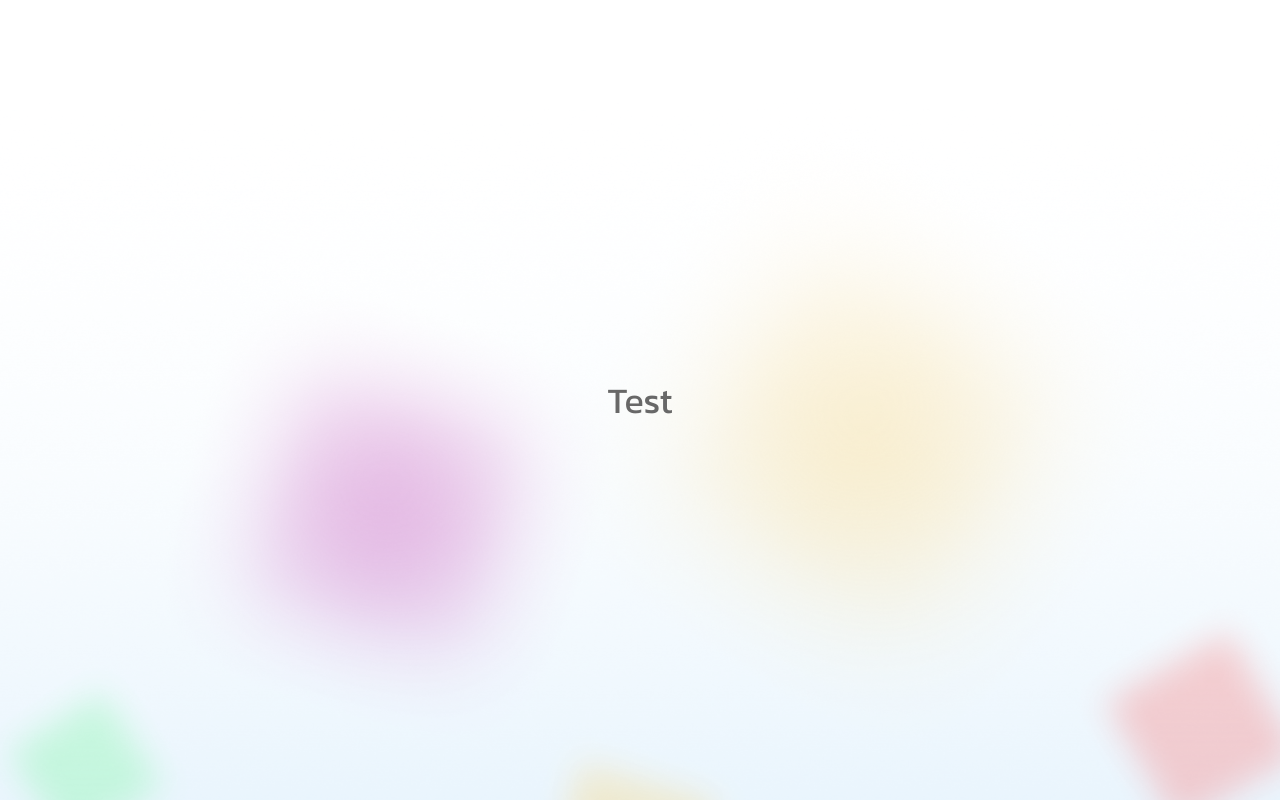
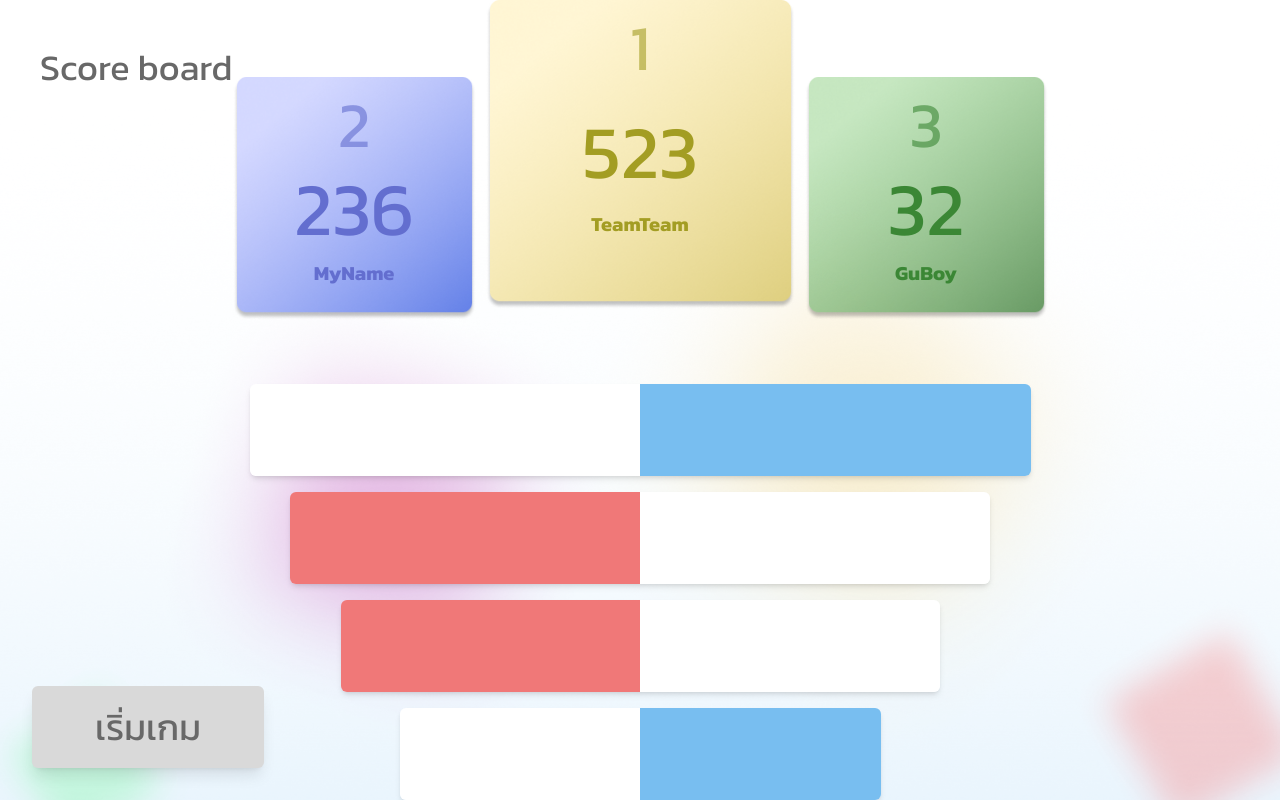
Before and after one commit to I-AM-TEAM/martial-box, a Next.js app in the folder web/: page / in a window 1280 px wide. Built offline with nearby package versions, Linux system fonts and the light colour scheme.

Commit message:
feat: implement main page

```diff
--- a/web/app/globals.css
+++ b/web/app/globals.css
@@ -15,3 +15,85 @@ body {
   background-repeat: no-repeat;
   background-size: cover;
 }
+
+
+
+.scoreboard-items-group #score-item:nth-child(1) {
+  width: 781px;
+}
+
+.scoreboard-items-group #score-item:nth-child(2) {
+  width: 700px;
+}
+
+.scoreboard-items-group #score-item:nth-child(3) {
+  width: 599px;
+}
+
+.scoreboard-items-group #score-item:nth-child(4) {
+  width: 481px;
+}
+
+.scoreboard-items-group #score-item:nth-child(n+5) {
+  display: none;
+}
+
+.top-score {
+  display: flex;
+  height: 380px;
+  gap: 10px;
+}
+.top-score :nth-child(odd) {
+  align-self: flex-end;
+}
+
+.top-score .top-1st {
+  background-image: url('../public/images/1st-bg.png');
+  background-repeat: no-repeat;
+  background-size: cover;
+  width: 309px;
+  height: 309px;
+
+  display: flex;
+  flex-direction: column;
+  padding: 0px 0px 16px 0px
+}
+
+.top-score .top-2nd {
+  background-image: url('../public/images/2nd-bg.png');
+  background-repeat: no-repeat;
+  background-size: cover;
+  width: 243px;
+  height: 243px;
+
+  display: flex;
+  flex-direction: column;
+  padding: 0px 0px 16px 0px
+}
+
+.top-score .top-3rd {
+  background-image: url('../public/images/3rd-bg.png');
+  background-repeat: no-repeat;
+  background-size: cover;
+  width: 243px;
+  height: 243px;
+
+  display: flex;
+  flex-direction: column;
+  padding: 0px 0px 16px 0px
+}
+
+.top-score .top-1st * {
+  align-self: center;
+  color: #A39D23;
+}
+
+.top-score .top-2nd * {
+  align-self: center;
+  color: #636ECF;
+}
+
+.top-score .top-3rd * {
+  align-self: center;
+  color: #3B8735;
+}
--- a/web/app/page.module.css
+++ /dev/null
@@ -1,271 +0,0 @@
-.main {
-  display: flex;
-  flex-direction: column;
-  justify-content: space-between;
-  align-items: center;
-  padding: 6rem;
-  min-height: 100vh;
-}
-
-.description {
-  display: inherit;
-  justify-content: inherit;
-  align-items: inherit;
-  font-size: 0.85rem;
-  max-width: var(--max-width);
-  width: 100%;
-  z-index: 2;
-  font-family: var(--font-mono);
-}
-
-.description a {
-  display: flex;
-  align-items: center;
-  justify-content: center;
-  gap: 0.5rem;
-}
-
-.description p {
-  position: relative;
-  margin: 0;
-  padding: 1rem;
-  background-color: rgba(var(--callout-rgb), 0.5);
-  border: 1px solid rgba(var(--callout-border-rgb), 0.3);
-  border-radius: var(--border-radius);
-}
-
-.code {
-  font-weight: 700;
-  font-family: var(--font-mono);
-}
-
-.grid {
-  display: grid;
-  grid-template-columns: repeat(3, minmax(33%, auto));
-  width: var(--max-width);
-  max-width: 100%;
-}
-
-.card {
-  padding: 1rem 1.2rem;
-  border-radius: var(--border-radius);
-  background: rgba(var(--card-rgb), 0);
-  border: 1px solid rgba(var(--card-border-rgb), 0);
-  transition: background 200ms, border 200ms;
-}
-
-.card span {
-  display: inline-block;
-  transition: transform 200ms;
-}
-
-.card h2 {
-  font-weight: 600;
-  margin-bottom: 0.7rem;
-}
-
-.card p {
-  margin: 0;
-  opacity: 0.6;
-  font-size: 0.9rem;
-  line-height: 1.5;
-  max-width: 34ch;
-}
-
-.center {
-  display: flex;
-  justify-content: center;
-  align-items: center;
-  position: relative;
-  padding: 4rem 0;
-}
-
-.center::before {
-  background: var(--secondary-glow);
-  border-radius: 50%;
-  width: 480px;
-  height: 360px;
-  margin-left: -400px;
-}
-
-.center::after {
-  background: var(--primary-glow);
-  width: 240px;
-  height: 180px;
-  z-index: -1;
-}
-
-.center::before,
-.center::after {
-  content: '';
-  left: 50%;
-  position: absolute;
-  filter: blur(45px);
-  transform: translateZ(0);
-}
-
-.logo,
-.thirteen {
-  position: relative;
-}
-
-.thirteen {
-  display: flex;
-  justify-content: center;
-  align-items: center;
-  width: 75px;
-  height: 75px;
-  padding: 25px 10px;
-  margin-left: 16px;
-  transform: translateZ(0);
-  border-radius: var(--border-radius);
-  overflow: hidden;
-  box-shadow: 0px 2px 8px -1px #0000001a;
-}
-
-.thirteen::before,
-.thirteen::after {
-  content: '';
-  position: absolute;
-  z-index: -1;
-}
-
-/* Conic Gradient Animation */
-.thirteen::before {
-  animation: 6s rotate linear infinite;
-  width: 200%;
-  height: 200%;
-  background: var(--tile-border);
-}
-
-/* Inner Square */
-.thirteen::after {
-  inset: 0;
-  padding: 1px;
-  border-radius: var(--border-radius);
-  background: linear-gradient(
-    to bottom right,
-    rgba(var(--tile-start-rgb), 1),
-    rgba(var(--tile-end-rgb), 1)
-  );
-  background-clip: content-box;
-}
-
-/* Enable hover only on non-touch devices */
-@media (hover: hover) and (pointer: fine) {
-  .card:hover {
-    background: rgba(var(--card-rgb), 0.1);
-    border: 1px solid rgba(var(--card-border-rgb), 0.15);
-  }
-
-  .card:hover span {
-    transform: translateX(4px);
-  }
-}
-
-@media (prefers-reduced-motion) {
-  .thirteen::before {
-    animation: none;
-  }
-
-  .card:hover span {
-    transform: none;
-  }
-}
-
-/* Mobile and Tablet */
-@media (max-width: 1023px) {
-  .content {
-    padding: 4rem;
-  }
-
-  .grid {
-    grid-template-columns: 1fr;
-    margin-bottom: 120px;
-    max-width: 320px;
-    text-align: center;
-  }
-
-  .card {
-    padding: 1rem 2.5rem;
-  }
-
-  .card h2 {
-    margin-bottom: 0.5rem;
-  }
-
-  .center {
-    padding: 8rem 0 6rem;
-  }
-
-  .center::before {
-    transform: none;
-    height: 300px;
-  }
-
-  .description {
-    font-size: 0.8rem;
-  }
-
-  .description a {
-    padding: 1rem;
-  }
-
-  .description p,
-  .description div {
-    display: flex;
-    justify-content: center;
-    position: fixed;
-    width: 100%;
-  }
-
-  .description p {
-    align-items: center;
-    inset: 0 0 auto;
-    padding: 2rem 1rem 1.4rem;
-    border-radius: 0;
-    border: none;
-    border-bottom: 1px solid rgba(var(--callout-border-rgb), 0.25);
-    background: linear-gradient(
-      to bottom,
-      rgba(var(--background-start-rgb), 1),
-      rgba(var(--callout-rgb), 0.5)
-    );
-    background-clip: padding-box;
-    backdrop-filter: blur(24px);
-  }
-
-  .description div {
-    align-items: flex-end;
-    pointer-events: none;
-    inset: auto 0 0;
-    padding: 2rem;
-    height: 200px;
-    background: linear-gradient(
-      to bottom,
-      transparent 0%,
-      rgb(var(--background-end-rgb)) 40%
-    );
-    z-index: 1;
-  }
-}
-
-@media (prefers-color-scheme: dark) {
-  .vercelLogo {
-    filter: invert(1);
-  }
-
-  .logo,
-  .thirteen img {
-    filter: invert(1) drop-shadow(0 0 0.3rem #ffffff70);
-  }
-}
-
-@keyframes rotate {
-  from {
-    transform: rotate(360deg);
-  }
-  to {
-    transform: rotate(0deg);
-  }
-}
--- a/web/app/page.tsx
+++ b/web/app/page.tsx
@@ -1,12 +1,23 @@
 'use client';
 
 import { useState } from 'react';
+import { Button } from '../components/Button';
 import { PreBattleForm } from '../components/PreBattleForm';
+import { ScoreBoardItemList } from '../components/ScoreBoardItemList';
+import { TopScore } from '../components/TopScore';
+
+enum GameLevel {
+  EASY,
+  MEDIUM,
+  HARD,
+}
 
 export default function Home() {
   const [open, setOpen] = useState(false);
   const [user1, setUser1] = useState('');
   const [user2, setUser2] = useState('');
+  const [showMenu, setShowMenu] = useState(false);
+  const [gameLevel, setGameLevel] = useState<GameLevel | null>();
 
   const onClose = () => {
     setOpen(false);
@@ -18,18 +29,51 @@ export default function Home() {
     onClose();
   };
 
+  const onClickOpenPreBattleGame = (level: GameLevel) => {
+    setGameLevel(level);
+    setOpen(true);
+    setUser1('');
+    setUser2('');
+    setShowMenu(false);
+  };
+
+  const onStartButtonClicked = () => {
+    setShowMenu((prev) => !prev);
+  };
+
   return (
-    <div className="h-full w-full flex">
-      <button
-        type="button"
-        className="text-btn text-theme-btn-text justify-self-center mx-auto"
-        onClick={() => {
-          setOpen(true);
-        }}
-      >
-        Test
-      </button>
+    <div className="relative h-full w-full flex">
+      <p className="absolute p-10 text-btn text-theme-btn-text">Score board</p>
+      <div className="flex flex-col h-full w-full justify-center items-center gap-16">
+        <TopScore />
+        <ScoreBoardItemList />
+      </div>
       <PreBattleForm open={open} onClose={onClose} onGameStart={onGameStart} />
+      <div className="fixed bottom-0 ml-8 mb-8 flex flex-col gap-3">
+        {showMenu && (
+          <>
+            <Button
+              label="ยาก"
+              onClick={() => {
+                onClickOpenPreBattleGame(GameLevel.HARD);
+              }}
+            />
+            <Button
+              label="ปานกลาง"
+              onClick={() => {
+                onClickOpenPreBattleGame(GameLevel.MEDIUM);
+              }}
+            />
+            <Button
+              label="ง่าย"
+              onClick={() => {
+                onClickOpenPreBattleGame(GameLevel.EASY);
+              }}
+            />
+          </>
+        )}
+        <Button label="เริ่มเกม" onClick={onStartButtonClicked} />
+      </div>
     </div>
   );
 }
--- /dev/null
+++ b/web/components/Button.tsx
@@ -0,0 +1,30 @@
+'use client';
+
+type ButtonType = {
+  label: string;
+  submit?: boolean;
+  onClick?: () => void;
+  className?: string;
+};
+
+export function Button({
+  label,
+  submit = false,
+  onClick,
+  className,
+}: ButtonType) {
+  return (
+    <>
+      <button
+        type={submit ? 'submit' : 'button'}
+        onClick={onClick}
+        className={
+          (className ? className + ' ' : '') +
+          'text-btn text-theme-btn-text bg-theme-btn rounded-md w-[232px] h-[82px] shadow-lg hover:border-theme-blue hover:border-4'
+        }
+      >
+        {label}
+      </button>
+    </>
+  );
+}
--- a/web/components/PreBattleForm.tsx
+++ b/web/components/PreBattleForm.tsx
@@ -1,6 +1,7 @@
 'use client';
 
 import { useForm } from 'react-hook-form';
+import { Button } from './Button';
 
 type PreBattleFormProps = {
   open: boolean;
@@ -18,11 +19,13 @@ export function PreBattleForm({
   onClose,
   open = false,
 }: PreBattleFormProps) {
-  const { register, handleSubmit } = useForm();
+  const { register, handleSubmit, setValue } = useForm();
 
   const onSubmit = (rawData: any) => {
     const data = rawData as PreBattleFormType;
     onGameStart(data.user1, data.user2);
+    setValue('user1', '');
+    setValue('user2', '');
   };
 
   const onError = (error: any) => {
@@ -33,7 +36,7 @@ export function PreBattleForm({
   return (
     <>
       {open && (
-        <div className="fixed w-full h-full flex bg-black/40">
+        <div className="fixed w-full h-full flex bg-black/40 z-10">
           <form onSubmit={handleSubmit(onSubmit, onError)}>
             <div className="z-10 absolute w-[1164px] h-[690px] grid grid-cols-2 top-0 left-[50%] -translate-x-[50%] translate-y-[30%]">
               <div className="col-span-1 bg-theme-red flex justify-center items-center">
@@ -61,12 +64,11 @@ export function PreBattleForm({
               <p className="absolute top-0 right-[50%] translate-x-[50%] mt-16 text-h1 text-white">
                 ระดับความยาก: ยาก
               </p>
-              <button
-                type="submit"
-                className="absolute bottom-0 right-[50%] translate-x-[50%] mb-16 text-btn text-theme-btn-text bg-theme-btn rounded-md w-[232px] h-[82px]"
-              >
-                เริ่มเกม
-              </button>
+              <Button
+                submit
+                label="เริ่มเกม"
+                className="absolute bottom-0 right-[50%] translate-x-[50%] mb-16"
+              />
             </div>
           </form>
         </div>
--- /dev/null
+++ b/web/components/ScoreBoardItemList.tsx
@@ -0,0 +1,40 @@
+'use client';
+
+enum WINNER {
+  RED,
+  BLUE,
+}
+
+type ScoreItemType = {
+  winner: WINNER;
+};
+
+function ScoreItem({ winner = WINNER.RED }: ScoreItemType) {
+  return (
+    <div id="score-item" className={`flex h-[92px] rounded-md shadow-md`}>
+      <div
+        className={`w-[50%] h-full rounded-l-md ${
+          winner === WINNER.RED ? 'bg-theme-red' : 'bg-white'
+        }`}
+      ></div>
+      <div
+        className={`w-[50%] h-full rounded-r-md ${
+          winner === WINNER.BLUE ? 'bg-theme-blue' : 'bg-white'
+        }`}
+      ></div>
+    </div>
+  );
+}
+
+export function ScoreBoardItemList() {
+  return (
+    <>
+      <div className="flex scoreboard-items-group h-auto flex-col items-center gap-4">
+        <ScoreItem winner={WINNER.BLUE} />
+        <ScoreItem winner={WINNER.RED} />
+        <ScoreItem winner={WINNER.RED} />
+        <ScoreItem winner={WINNER.BLUE} />
+      </div>
+    </>
+  );
+}
```
